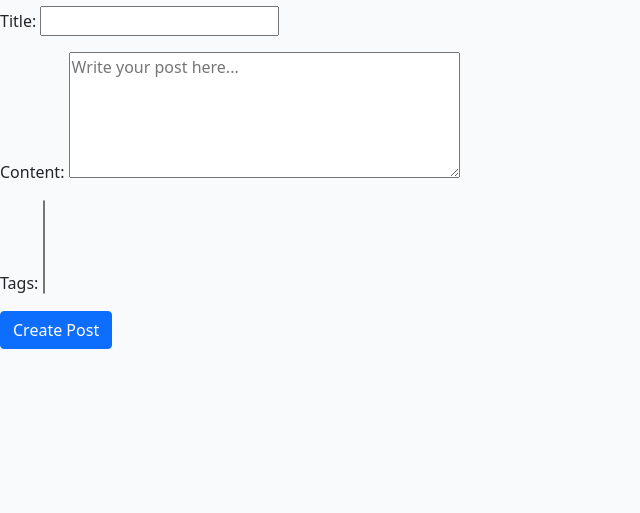
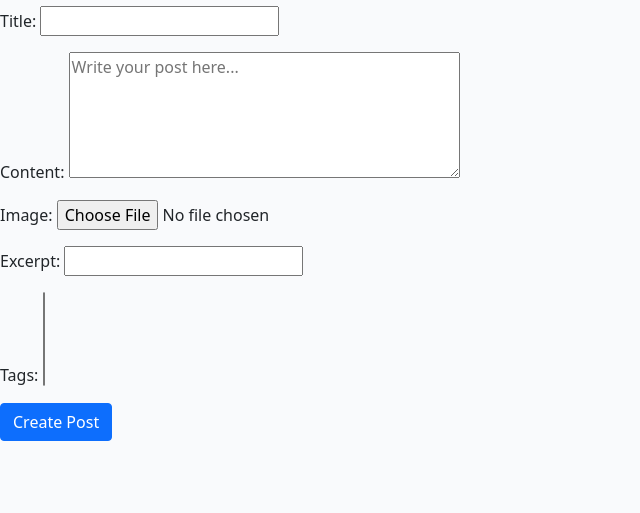
Before and after one commit to DanFNKD/the-notice-board, a Django app: page /create-post/ in a window 1280 px wide. Shown: the part 172-685 px from the top of the page, without its empty margins (0-640 px from the left). Run offline with Django 4.2, Linux system fonts and the light colour scheme; the visitor is signed in with stand-in values (Sample User, id 1); data that the repository does not hold is empty.

Commit message:
style(css): updated styles

```diff
--- a/blog/forms.py
+++ b/blog/forms.py
@@ -4,7 +4,7 @@ from django import forms
 class PostForm(forms.ModelForm):
     class Meta:
         model = Post
-        fields = ["title", "content", "tags"]
+        fields = ['title', 'content', 'image', 'excerpt', 'tags']
         widgets = {
             "content": forms.Textarea(attrs={"rows": 5, "placeholder": "Write your post here..."}),
         }
--- a/blog/models.py
+++ b/blog/models.py
@@ -3,6 +3,7 @@ from django.utils.text import slugify
 from django.contrib.auth.models import User
 from django.db.models.signals import post_save
 from django.dispatch import receiver
+from .validators import validate_image_size
 
 STATUS = ((0, "Draft"), (1, "Published"))
 
@@ -34,11 +35,9 @@ class Tag(models.Model):
 class Post(models.Model):
     title = models.CharField(max_length=100, unique=True)
     slug = models.SlugField(max_length=200, unique=True)
-    author = models.ForeignKey(
-        User, on_delete=models.CASCADE, related_name="blog_posts"
-    )
+    author = models.ForeignKey(User, on_delete=models.CASCADE, related_name="blog_posts")
     content = models.TextField()
-    image = models.ImageField(upload_to='post_images', blank=True, null=True)
+    image = models.ImageField(upload_to='post_images', blank=True, null=True, validators=[validate_image_size])
     excerpt = models.CharField(max_length=255, blank=True)
     created_on = models.DateTimeField(auto_now_add=True)
     updated_on = models.DateTimeField(auto_now=True)
--- a/blog/templates/blog/create_post.html
+++ b/blog/templates/blog/create_post.html
@@ -9,4 +9,18 @@
         <button type="submit" class="btn btn-primary">Create Post</button>
     </form>
 </div>
+
+<script>
+    document.addEventListener("DOMContentLoaded", function () {
+        const fileInput = document.querySelector("input[type='file']");
+
+        if (fileInput) {
+            fileInput.addEventListener("click", function () {
+                console.log("File input clicked");
+            });
+        } else {
+            console.error("File input not found.");
+        }
+    });
+</script>
 {% endblock %}
--- /dev/null
+++ b/blog/validators.py
@@ -0,0 +1,6 @@
+from django.core.exceptions import ValidationError
+
+def validate_image_size(value):
+    max_size_kb = 5000  # Set maximum size (5 MB in this example)
+    if value.size > max_size_kb * 1024:
+        raise ValidationError(f"Image file size should not exceed {max_size_kb} KB.")
--- a/blog/views.py
+++ b/blog/views.py
@@ -63,6 +63,7 @@ def create_post(request):
             post.author = request.user
             post.status = 1
             post.save()
+            form.save_m2m()
             messages.success(request, "Your post is live!")
             return redirect("post_detail", slug=post.slug)
     else:
--- a/thenoticeboard/settings.py
+++ b/thenoticeboard/settings.py
@@ -152,7 +152,7 @@ STATICFILES_DIRS = [os.path.join(BASE_DIR, 'static'), ]
 STATIC_ROOT = os.path.join(BASE_DIR, 'staticfiles')
 
 MEDIA_URL = '/media/'
-MEDIA_ROOT = os.path.join(BASE_DIR, 'media')
+MEDIA_ROOT = BASE_DIR / 'media'
 
 # Default primary key field type
 # https://docs.djangoproject.com/en/4.2/ref/settings/#default-auto-field
```
Also changed, not shown: 1 other file.
